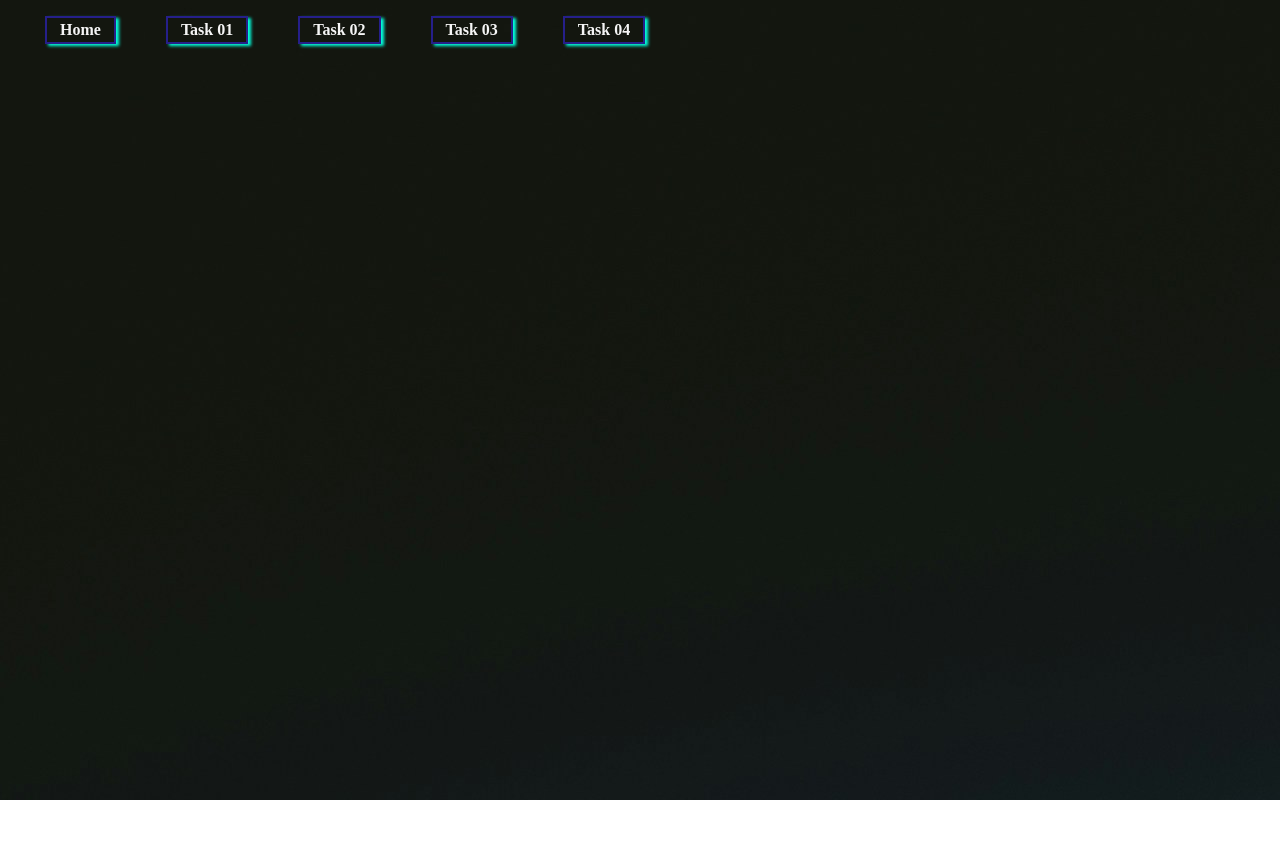
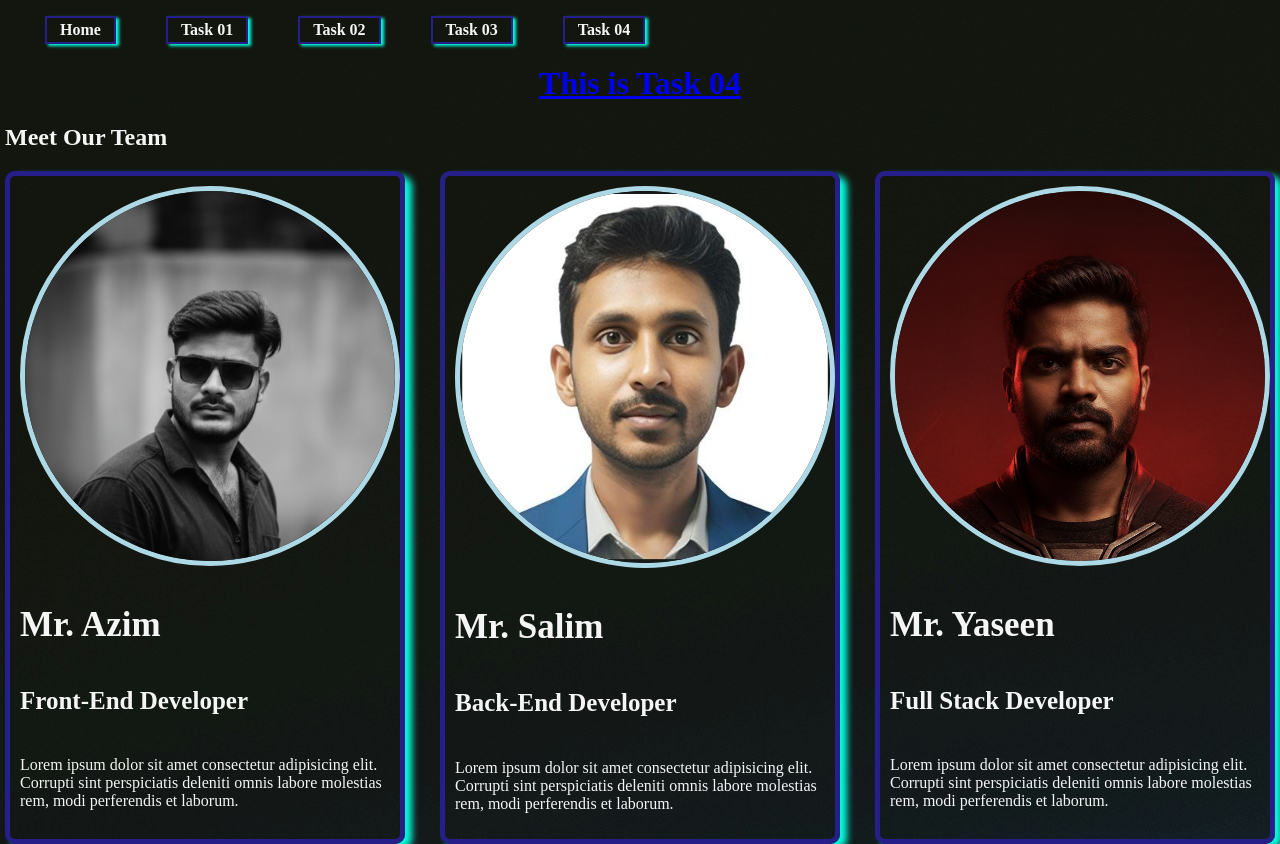
Before and after one commit to muhammadyasinhossenbd/Html5-Task, a plain HTML site: page task04.html in a window 1280 px wide. Before the commit the page ends 800 px from the top, so only its background shows below. Drawn offline with Linux system fonts and the light colour scheme.

Commit message:
task 04 card added

```diff
--- /dev/null
+++ b/task04.css
@@ -0,0 +1,34 @@
+.card-container {
+    display: flex;
+    gap: 35px;
+
+}
+
+
+.card {
+
+    border: 5px solid rgb(38, 31, 138);
+    border-radius: 10px;
+    padding: 10px;
+    box-shadow: 7px 5px 7px rgb(4, 255, 222);
+
+
+
+
+}
+
+.card img {
+    width: 100%;
+    border: 5px solid lightblue;
+    border-radius: 50%;
+}
+
+
+.name {
+    font-size: 35px;
+}
+
+.job-title {
+    font-size: 25px;
+
+}
--- a/task04.html
+++ b/task04.html
@@ -7,6 +7,7 @@
     <title>Task 04</title>
     <link rel="shortcut icon" href="./images/fav.ico" type="image/x-icon">
     <link rel="stylesheet" href="nav.css">
+    <link rel="stylesheet" href="task04.css">
 </head>
 
 <body>
@@ -23,6 +24,44 @@
 
 
     </header>
+    <h1 style="text-align: center; font-weight: bolder; font-size: xx-large; color: rgb(168, 230, 106);"><a
+            href="./images/Task 04.png" target="_blank"> This is Task 04</a>
+    </h1>
+    <main>
+        <section class="card-section">
+            <h1>Meet Our Team</h1>
+            <div class="card-container">
+                <div class="card">
+                    <img src="./azim.png" alt="azim">
+                    <h3 class="name">Mr. Azim</h3>
+                    <h5 class="job-title">Front-End Developer</h5>
+                    <p class="desc">Lorem ipsum dolor sit amet consectetur adipisicing elit. Corrupti sint perspiciatis
+                        deleniti omnis labore molestias rem, modi perferendis et laborum.</p>
+
+                </div>
+                <div class="card">
+                    <img src="./salim.png" alt="azim">
+                    <h3 class="name">Mr. Salim</h3>
+                    <h5 class="job-title">Back-End Developer</h5>
+                    <p class="desc">Lorem ipsum dolor sit amet consectetur adipisicing elit. Corrupti sint perspiciatis
+                        deleniti omnis labore molestias rem, modi perferendis et laborum.</p>
+
+                </div>
+                <div class="card">
+                    <img src="./yaseen.png" alt="azim">
+                    <h3 class="name">Mr. Yaseen</h3>
+                    <h5 class="job-title">Full Stack Developer</h5>
+                    <p class="desc">Lorem ipsum dolor sit amet consectetur adipisicing elit. Corrupti sint perspiciatis
+                        deleniti omnis labore molestias rem, modi perferendis et laborum.</p>
+                </div>
+
+            </div>
+        </section>
+
+
+
+
+    </main>
 
 </body>
 
```
Also changed, not shown: azim.png (added), salim.png (added), yaseen.png (added).
